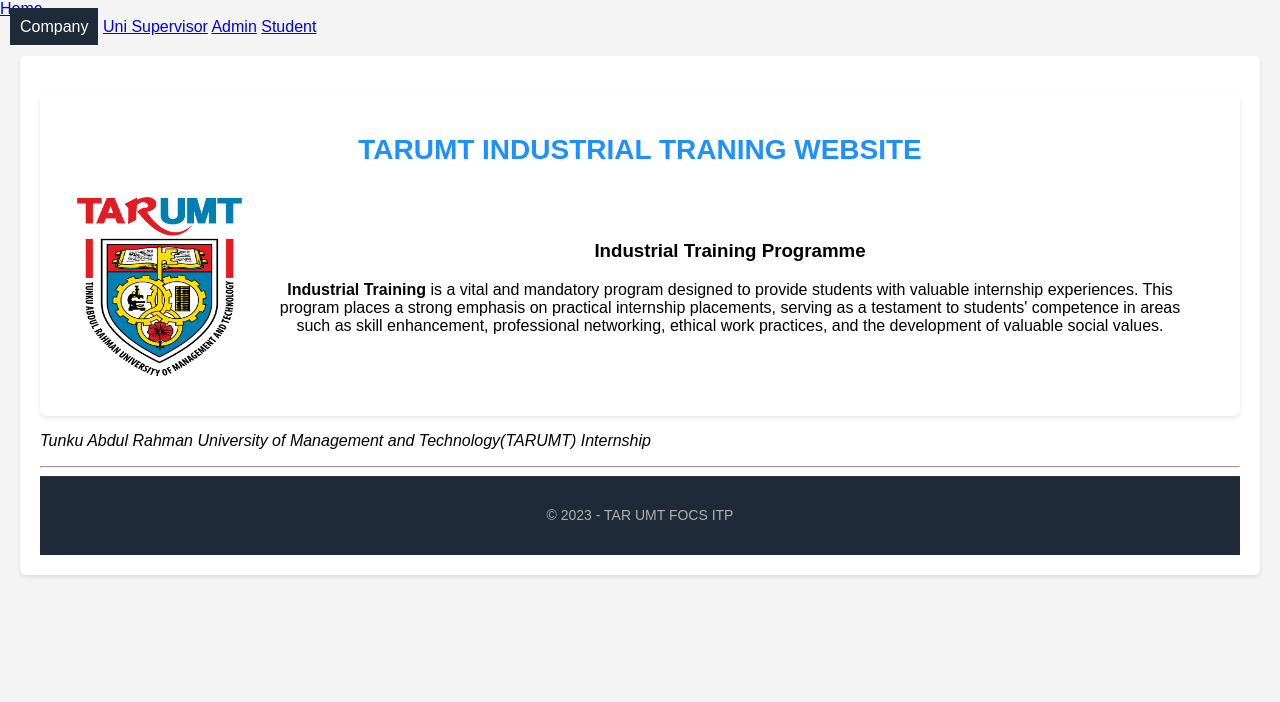
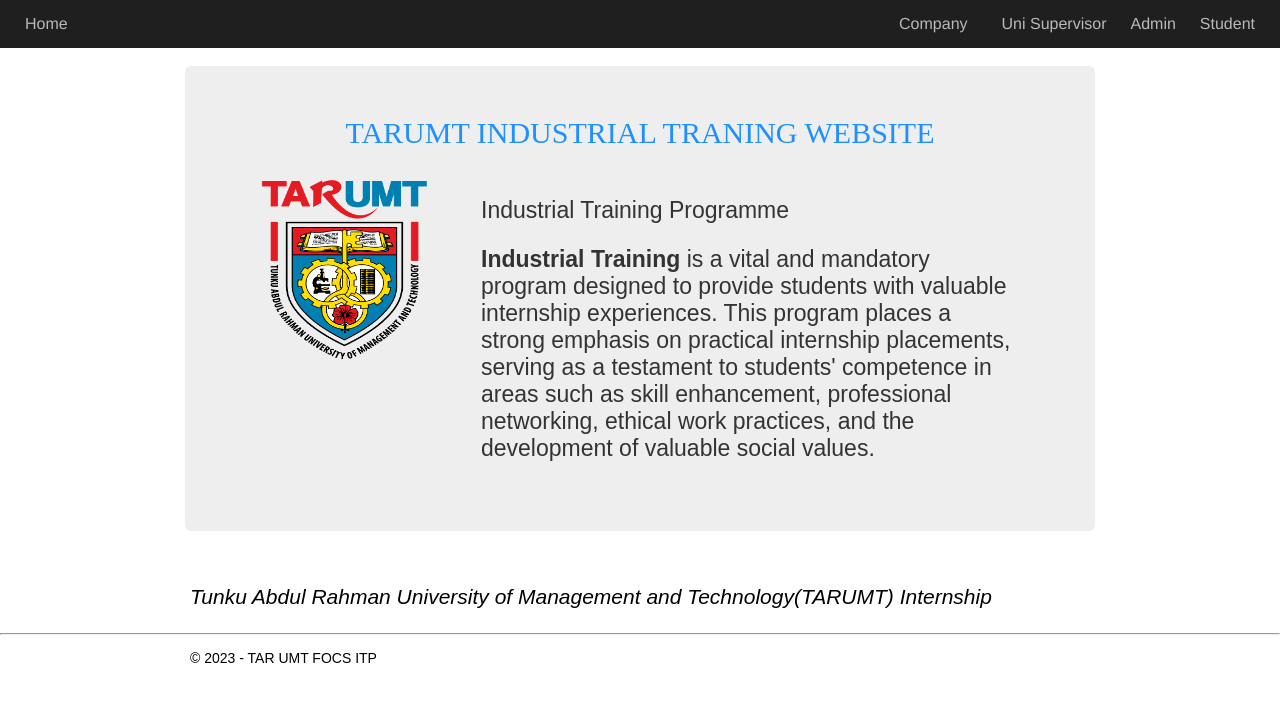
Before and after one commit to JeopardiseYouth/asgm_aws, a Flask app: page / in a window 1280 px wide. Shown: the top 702 px of the page. Run offline with Flask 3, Linux system fonts and the light colour scheme.

Commit message:
Update home.css

```diff
--- a/static/css/home.css
+++ b/static/css/home.css
@@ -1,136 +1,156 @@
-/* Header styles */
-header {
-    background-color: #1e2a38;
-    color: #fff;
-    padding: 15px 0;
+nav {
     display: flex;
+    top: 0;
+    right: 0;
+    background-color: #1f1f1f;
+    padding: 15px;
     justify-content: space-between;
-    align-items: center;
 }
 
-.logo {
-    margin-left: 20px;
-    font-family: "Arial", sans-serif;
-    font-size: 24px;
-    text-decoration: none;
-    color: #fff;
+.homeNav{
+    margin-left: -10px;
 }
 
-.nav {
-    list-style: none;
-    margin-right: 20px;
+.otherNav{
+    margin-right: 10px;
 }
 
-.nav li {
-    display: inline;
-    margin-right: 20px;
+nav a {
+    font-family: "Helvetica Neue",Helvetica,Arial,sans-serif;
+    text-decoration: none;
+    color: #b9b9b9;
+    font-size: 16px;
+    margin-left: 20px; /* Add margin to space out the links */
+    transition: color 0.3s; /* Smooth color transition on hover */
 }
 
-.nav a {
-    text-decoration: none;
-    color: #b0b0b0;
-    font-size: 16px;
-    transition: color 0.3s;
+nav a:hover {
+    color: #ff6600; /* Change the color on hover */
 }
 
-.nav a:hover {
-    color: #fff;
+body{
+    margin: 0px;
 }
 
-/* Body styles */
-body {
-    margin: 0;
-    font-family: "Arial", sans-serif;
-    background-color: #f4f4f4;
+.h2, h2 {
+    font-size: 30px;
+}
+.h1, .h2, .h3, h1, h2, h3 {
+    margin-top: 20px;
+    margin-bottom: 10px;
+}
+.h1, .h2, .h3, .h4, .h5, .h6, h1, h2, h3, h4, h5, h6 {
+    font-family: inherit;
+    font-weight: 500;
+    line-height: 1.1;
+    color: inherit;
 }
 
-.container {
-    margin: 20px;
-    background-color: #fff;
-    box-shadow: 0 2px 4px rgba(0, 0, 0, 0.1);
+.row {
+    display: flex;
+}
+.row {
+    margin-right: -15px;
+    margin-left: -15px;
+}
+
+.container .jumbotron, .container-fluid .jumbotron {
+    padding-right: 60px;
+    padding-left: 60px;
+}
+.container .jumbotron, .container-fluid .jumbotron {
+    /* padding-right: 15px;
+    padding-left: 15px; */
     border-radius: 6px;
-    padding: 20px;
 }
 
 .jumbotron {
-    background-color: #fff;
-    padding: 30px;
-    border-radius: 6px;
-    text-align: center;
-    box-shadow: 0 2px 4px rgba(0, 0, 0, 0.1);
+    padding-top: 48px;
+    padding-bottom: 48px;
+}
+.jumbotron {
+    margin-left: 200px;
+    margin-right: 200px;
+    padding-top: 30px;
+    padding-bottom: 30px;
+    margin-bottom: 30px;
+    color: inherit;
+    background-color: #eee;
 }
 
-.jumbotron h2 {
-    font-size: 28px;
-    margin-top: 10px;
-    margin-bottom: 20px;
-    color: #333;
+.content{
+    display: flex;
 }
 
-/* Content styles */
-.content {
-    display: flex;
-    justify-content: center;
-    align-items: center;
-    margin-top: 20px;
+.logoCol{
+    width: 50px;
+    margin: 10px;
 }
 
-.column {
+.col {
+    margin-left: 150px;
+    float: right;
     flex: 1;
-    padding: 20px;
-    background-color: #fff;
-    box-shadow: 0 2px 4px rgba(0, 0, 0, 0.1);
-    border-radius: 6px;
+    padding: 10px;
 }
 
-/* Footer styles */
-footer {
-    background-color: #1e2a38;
-    color: #b0b0b0;
-    text-align: center;
-    padding: 15px 0;
+
+
+.footerRow{
+    font-family: Arial, Helvetica, sans-serif;
+    font-size: 21px;
+    font-weight: 300;
+    line-height: 1.4;
+    margin-left: 190px;
+    margin-right: 190px;
+}
+
+footer{
+    font-family: Arial, Helvetica, sans-serif;
     font-size: 14px;
     font-weight: 300;
     line-height: 1.4;
-    border-top: 1px solid #333;
+    margin-left: 190px;
+    margin-right: 190px;
 }
 
-/* Dropdown styles */
+.jumbotron p, h3{
+    display: block;
+    margin-block-start: 1em;
+    margin-block-end: 1em;
+    margin-inline-start: 0px;
+    margin-inline-end: 0px;
+    color: rgb(51,51,51);
+    font-size: 23px;
+    font-family: Arial;
+}
+
 .dropdown {
     position: relative;
     display: inline-block;
-    margin-left: 10px;
 }
 
 /* Style for the dropdown button */
 .dropdown-button {
     padding: 10px;
     cursor: pointer;
-    background-color: #1e2a38;
-    color: #fff;
-    border: none;
 }
 
-/* Style for the dropdown content */
+/* Style for the dropdown content (hidden by default) */
 .dropdown-content {
     display: none;
     position: absolute;
     background-color: #fff;
     min-width: 150px;
-    box-shadow: 0px 8px 16px 0px rgba(0, 0, 0, 0.2);
+    box-shadow: 0px 8px 16px 0px rgba(0,0,0,0.2);
     z-index: 1;
-    border-radius: 6px;
 }
 
 /* Style for the dropdown options */
 .dropdown-content a {
     color: #333;
     padding: 12px 16px;
+    padding-left: 0px;
     text-decoration: none;
     display: block;
-    transition: background-color 0.3s;
 }
-
-.dropdown-content a:hover {
-    background-color: #f4f4f4;
-}
```
